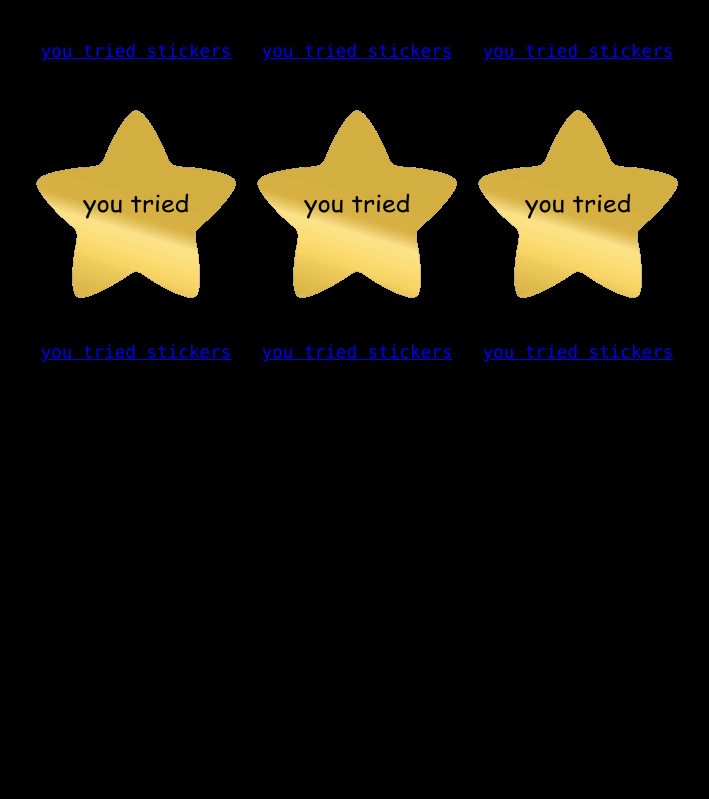
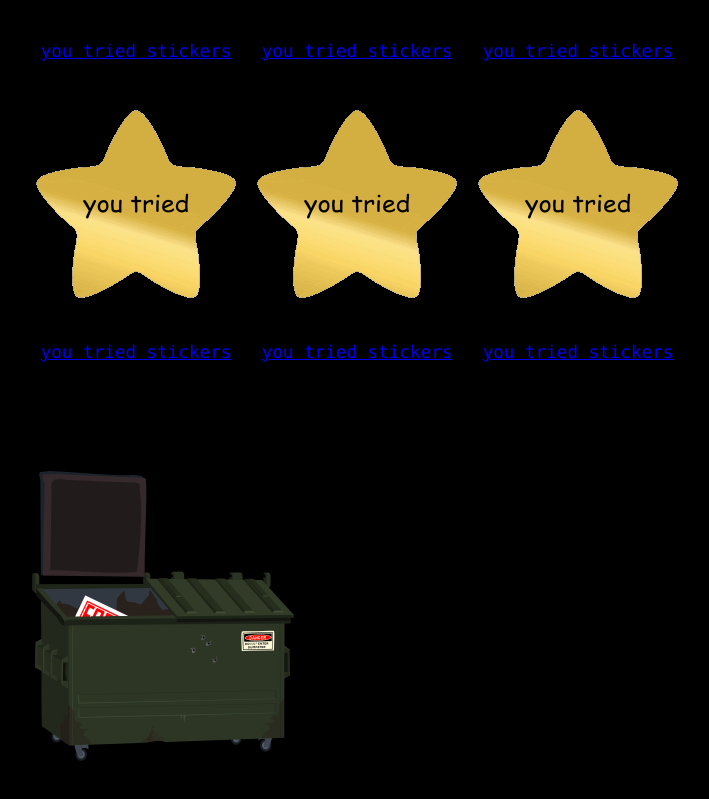
Before and after one commit to memedot/store, a plain HTML site: page index.htm in a window 1280 px wide. Shown: the part 993-1792 px from the top of the page, without its empty margins (283-992 px from the left). Before the commit the page ends 1404 px from the top, so only its background shows below. Drawn offline with Linux system fonts and the light colour scheme.

Commit message:
Trash portal
added dumpster pictures and extra css for the portal to the /trash page

```diff
--- a/index.htm
+++ b/index.htm
@@ -25,5 +25,6 @@ We're starting small with stickers, etc. but the main reason this store is publi
   <a href="you-tried-stickers" class="cell"><img src="you-tried-stickers/preview.png" alt="you tried stickers product preview">you tried stickers</a>
   <a href="you-tried-stickers" class="cell"><img src="you-tried-stickers/preview.png" alt="you tried stickers product preview">you tried stickers</a>
 </div>
+<a id="dumpster" href="trash"></a>
 </body>
 </html>
--- a/store.css
+++ b/store.css
@@ -12,3 +12,13 @@ h1,h2,h3,h4{
  align-items:center;
  text-align:center
 }
+#dumpster {
+ background-image:url('dumpsterrest.png');
+ display:block;
+ height:290px;
+ width:262px;
+ margin-top:100px
+}
+#dumpster:hover {
+ background-image:url('dumpsterhover.png')
+}
```
Also changed, not shown: dumpsterhover.png (added), dumpsterrest.png (added), iasip.css (line endings or trailing spaces).
